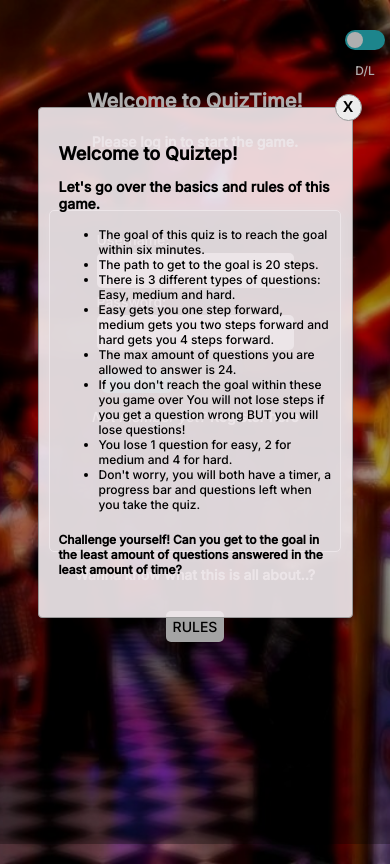
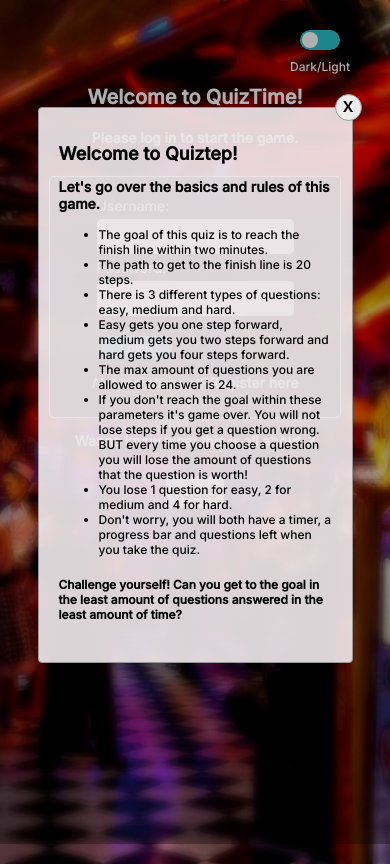
Before and after one commit to annaester/technigo-final-project, a React (Create React App) app in the folder frontend/: page / in a window 390 px wide. Both pictures are taken after a click on the button "RULES". Built offline with nearby package versions, Linux system fonts and the light colour scheme; the HTML template or start-up script is replaced by a standard one.

Commit message:
styling mobile

```diff
--- a/frontend/src/components/Game.js
+++ b/frontend/src/components/Game.js
@@ -157,7 +157,7 @@ const Game = (props) => {
         <DLToggle>
           <input type="checkbox" onClick={changeTheme} />
           <span></span>
-          <p>D/L</p>
+          <p>Dark/Light</p>
         </DLToggle>
       </MenuBox>
 
--- a/frontend/src/components/Goal.js
+++ b/frontend/src/components/Goal.js
@@ -5,6 +5,7 @@ import styled from "styled-components";
 import { DLToggle, Button } from "./Themes";
 import { questions } from "../reducers/questions";
 import { API_URL } from "../utils/constants";
+import { HeaderBox } from "./Themes";
 
 const GoalBoard = styled.main`
   background-image: ${(props) => props.theme.scoreBoardBg};
@@ -31,6 +32,12 @@ const GoalBoard = styled.main`
     text-align: center;
     width: 150px;
     align-self: flex-start;
+
+    :hover {
+      cursor: pointer;
+      box-shadow: ${(props) => props.theme.buttonShadow};
+      transition: 0.1s;
+    }
   }
 
   h1 p {
@@ -56,12 +63,12 @@ const ResultsInfo = styled.div`
   flex-direction: column;
   align-items: center;
   background: ${(props) => props.theme.profileBackground};
-  width: 550px;
+  width: auto;
   border-radius: 6px;
   font-size: 20px;
   margin-bottom: 20px;
   text-align: center;
-  padding: 5px;
+  padding: 20px;
 
   @media (max-width: 900px) {
     width: 65vw;
@@ -141,18 +148,20 @@ const Goal = (props) => {
 
   return (
     <GoalBoard>
+      <HeaderBox>
         <Link to="/profile" onClick={onButtonSubmit}>
           Go back to profile
         </Link>
         <DLToggle>
           <input type="checkbox" onClick={changeTheme} />
           <span></span>
-        <p>D/L</p>
+          <p>Dark/Light</p>
         </DLToggle>
+      </HeaderBox>
       <ResultsInfo>
         <h1>Woho! {username} you made it!</h1>
         <p>You reached the goal by answering {answers.length} questions!</p>
-        <p>And in {formatted}.</p>
+        <p>And in {formatted}</p>
         <h3>Good job!</h3>
       </ResultsInfo>
       <Button onClick={onButtonSubmit}>Go back to profile</Button>
--- a/frontend/src/components/Login.js
+++ b/frontend/src/components/Login.js
@@ -13,11 +13,15 @@ import {
   Button,
   RulesInfo,
   DLToggle,
+  DlBut,
 } from "./Themes";
 
-const DlBut = styled.div`
-  align-self: flex-end;
-`;
+// const DlBut = styled.div`
+//   align-self: flex-end;
+//   width: 100px;
+//   margin-right: 20px;
+//   text-align: center;
+// `;
 
 const Login = (props) => {
   const [username, setUsername] = useState("");
@@ -89,7 +93,7 @@ const Login = (props) => {
         <DLToggle>
           <input type="checkbox" onClick={changeTheme} />
           <span></span>
-          <p>D/L</p>
+          <p>Dark/Light</p>
         </DLToggle>
       </DlBut>
       <h1>Welcome to QuizTime!</h1>
--- a/frontend/src/components/Profile.js
+++ b/frontend/src/components/Profile.js
@@ -15,9 +15,13 @@ const ProfileMain = styled.section`
 const HeaderBox = styled.div`
   display: flex;
   justify-content: space-between;
-  margin-right: 3px;
+  margin-right: 10px;
   margin-left: 3px;
   margin-bottom: 50px;
+
+  @media (max-width: 700px) {
+    margin-bottom: 20px;
+  }
 `;
 
 const InfoBox = styled.aside`
@@ -29,7 +33,7 @@ const InfoBox = styled.aside`
   @media (max-width: 700px) {
     align-items: flex-start;
     width: 70px;
-    height: 200px;
+    margin-bottom: 10px;
   }
 
   a {
@@ -119,6 +123,10 @@ const AvatarPic = styled.div`
   background-repeat: no-repeat;
   background-position: center;
   background-color: white;
+
+  @media (max-width: 700px) {
+    padding: 30px;
+  }
 `;
 
 const Profile = (props) => {
@@ -159,7 +167,7 @@ const Profile = (props) => {
         <DLToggle>
           <input type="checkbox" onClick={changeTheme} />
           <span></span>
-          <p>D/L</p>
+          <p>Dark/Light</p>
         </DLToggle>
       </HeaderBox>
       <InfoBox>
--- a/frontend/src/components/Register.js
+++ b/frontend/src/components/Register.js
@@ -12,6 +12,7 @@ import {
   InputStyle,
   Button,
   RulesInfo,
+  DlBut,
 } from "./Themes";
 
 const Register = (props) => {
@@ -83,11 +84,13 @@ const Register = (props) => {
 
   return (
     <Background>
-      <DLToggle>
-        <input type="checkbox" onClick={changeTheme} />
-        <span></span>
-        <p>D/L</p>
-      </DLToggle>
+      <DlBut>
+        <DLToggle>
+          <input type="checkbox" onClick={changeTheme} />
+          <span></span>
+          <p>Dark/Light</p>
+        </DLToggle>
+      </DlBut>
       <h1>Welcome!</h1>
       <h4>Please register to get access to the game.</h4>
       <LoginBox>
--- a/frontend/src/components/Rules.js
+++ b/frontend/src/components/Rules.js
@@ -63,20 +63,23 @@ const Rules = (props) => {
         <h3>Let's go over the basics and rules of this game.</h3>
         <ul>
           <li>
-            The goal of this quiz is to reach the goal within six minutes.{" "}
+            The goal of this quiz is to reach the finish line within two
+            minutes.
           </li>
-          <li>The path to get to the goal is 20 steps. </li>
+          <li>The path to get to the finish line is 20 steps. </li>
           <li>
-            There is 3 different types of questions: Easy, medium and hard.
+            There is 3 different types of questions: easy, medium and hard.
           </li>
           <li>
             Easy gets you one step forward, medium gets you two steps forward
-            and hard gets you 4 steps forward.
+            and hard gets you four steps forward.
           </li>
           <li>The max amount of questions you are allowed to answer is 24.</li>
           <li>
-            If you don't reach the goal within these you game over You will not
-            lose steps if you get a question wrong BUT you will lose questions!
+            If you don't reach the goal within these parameters it's game over.
+            You will not lose steps if you get a question wrong. BUT every time
+            you choose a question you will lose the amount of questions that the
+            question is worth!
           </li>
           <li>You lose 1 question for easy, 2 for medium and 4 for hard.</li>
           <li>
--- a/frontend/src/components/Scoreboard.js
+++ b/frontend/src/components/Scoreboard.js
@@ -21,7 +21,7 @@ const ScoreBoard = styled.main`
     text-decoration: none;
     background: ${(props) => props.theme.buttonBg};
     font-size: 1em;
-    margin: 1em;
+    margin: 10px 0;
     padding: 10px;
     border: none;
     border-radius: 5px;
@@ -50,7 +50,6 @@ const ScoreBoard = styled.main`
       padding: 5px;
       font-size: 12px;
       width: 80px;
-      margin-left: 20px;
     }
   }
 `;
@@ -85,7 +84,7 @@ const ResultsList = styled.div`
 
   @media (max-width: 700px) {
     font-size: 12px;
-    width: 80vw;
+    width: 85vw;
   }
 `;
 
@@ -128,7 +127,7 @@ const Scoreboard = (props) => {
         <DLToggle>
           <input type="checkbox" onClick={changeTheme} />
           <span></span>
-          <p>Dark/light</p>
+          <p>Dark/Light</p>
         </DLToggle>
       </HeaderBox>
 
--- a/frontend/src/components/Themes.js
+++ b/frontend/src/components/Themes.js
@@ -103,6 +103,8 @@ export const LoginBox = styled.div`
   @media (max-width: 700px) {
     width: 250px;
     font-size: 14px;
+    height: 200px;
+    margin-top: 20px;
   }
 `;
 
@@ -243,7 +245,7 @@ export const DLToggle = styled.label`
 
   /* p {
     padding: 7px 0;
-    font-family: "Inter" sans-serif;
+    margin: 0 0 0 5px;
   } */
 
   @media (max-width: 700px) {
@@ -314,28 +316,42 @@ export const DLToggle = styled.label`
 
   p {
     text-align: center;
-    margin: 10px;
-    padding: 10px 0;
+    margin: 7px 15px 0 -10px;
+    padding-top: 10px;
+    padding-right: 20px;
 
     @media (max-width: 700px) {
       font-size: 12px;
       text-align: center;
-      margin: 3px;
-      //padding-top: 5px;
-      //padding-right: 10px;
+      margin-right: -10px;
+      padding-top: 2px;
+      //padding-right: 20px;
       /* padding: 5px 0; */
     }
   }
   }
 `;
 
+export const DlBut = styled.div`
+  align-self: flex-end;
+  width: 100px;
+  margin-right: 20px;
+  text-align: center;
+`;
+
 export const HeaderBox = styled.div`
   display: flex;
   justify-content: space-between;
   margin-right: 30px;
-  margin-left: 10px;
+  margin-left: 30px;
   margin-bottom: 50px;
   width: 100vw;
+
+  @media (max-width: 700px) {
+    width: 90vw;
+    margin-right: 10px;
+    margin-left: 10px;
+  }
 `;
 
 export const GP = styled.main`
--- a/frontend/src/components/Timer.js
+++ b/frontend/src/components/Timer.js
@@ -10,6 +10,11 @@ const TimerDiv = styled.div`
   background: ${(props) => props.theme.infoBg};
   padding: 10px;
   border-radius: 6px;
+
+  span {
+    color: #f32163;
+    font-weight: bold;
+  }
 
   @media (max-width: 700px) {
     font-size: 12px;
@@ -63,9 +68,15 @@ const Timer = () => {
   return (
     <div>
       <TimerDiv>
-        <p>Time left: {formatted}</p>
-        <p>You have {questionsLeft} Q's left</p>
-        <p>You have gone {steps}/20 steps</p>
+        <p>
+          Time left: <span>{formatted}</span>
+        </p>
+        <p>
+          You have <span>{questionsLeft}</span> Q's left
+        </p>
+        <p>
+          You have gone <span>{steps}</span>/20 steps
+        </p>
       </TimerDiv>
     </div>
   );
```
Lines whose indentation alone changed are shown as unchanged.
